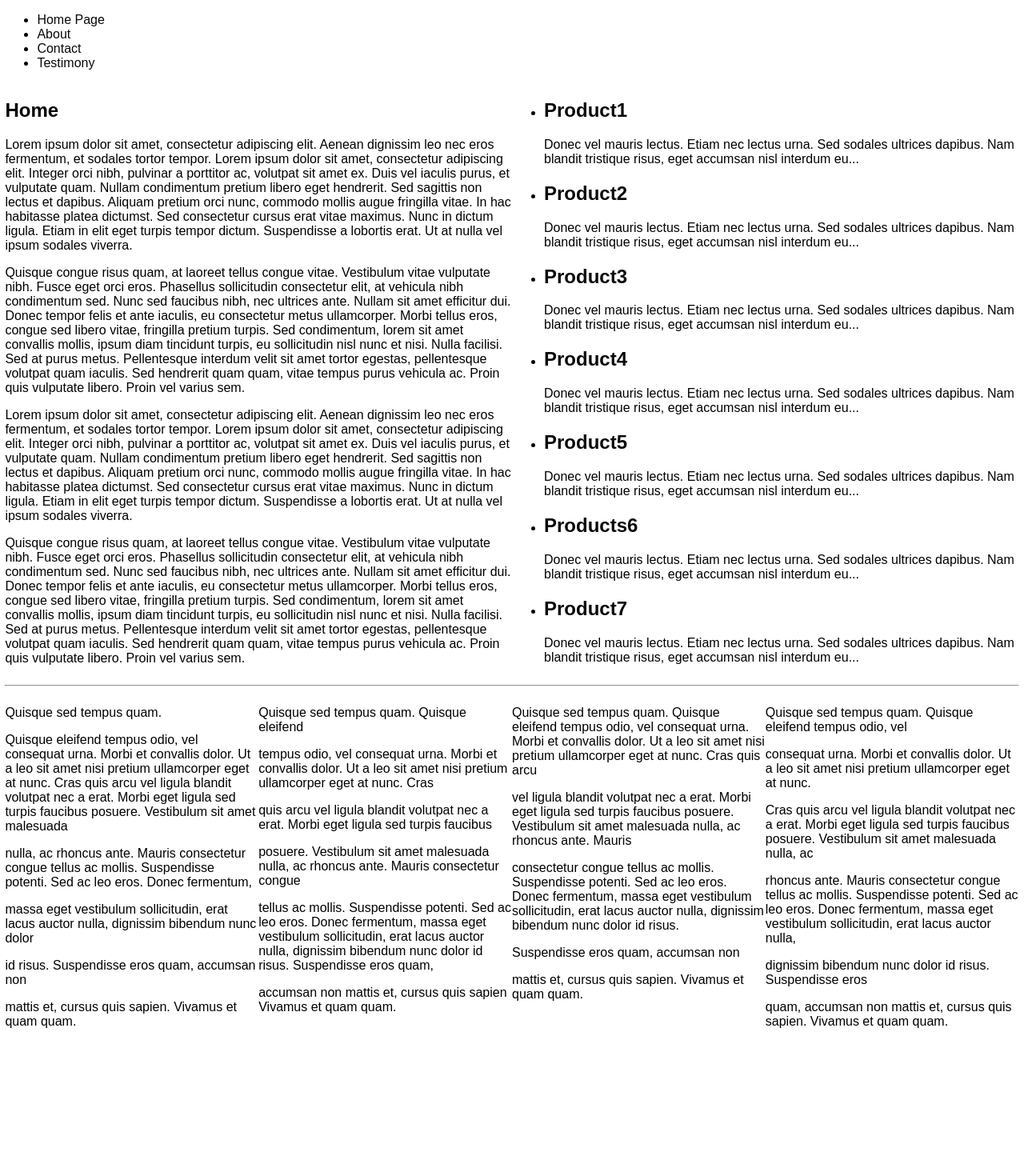
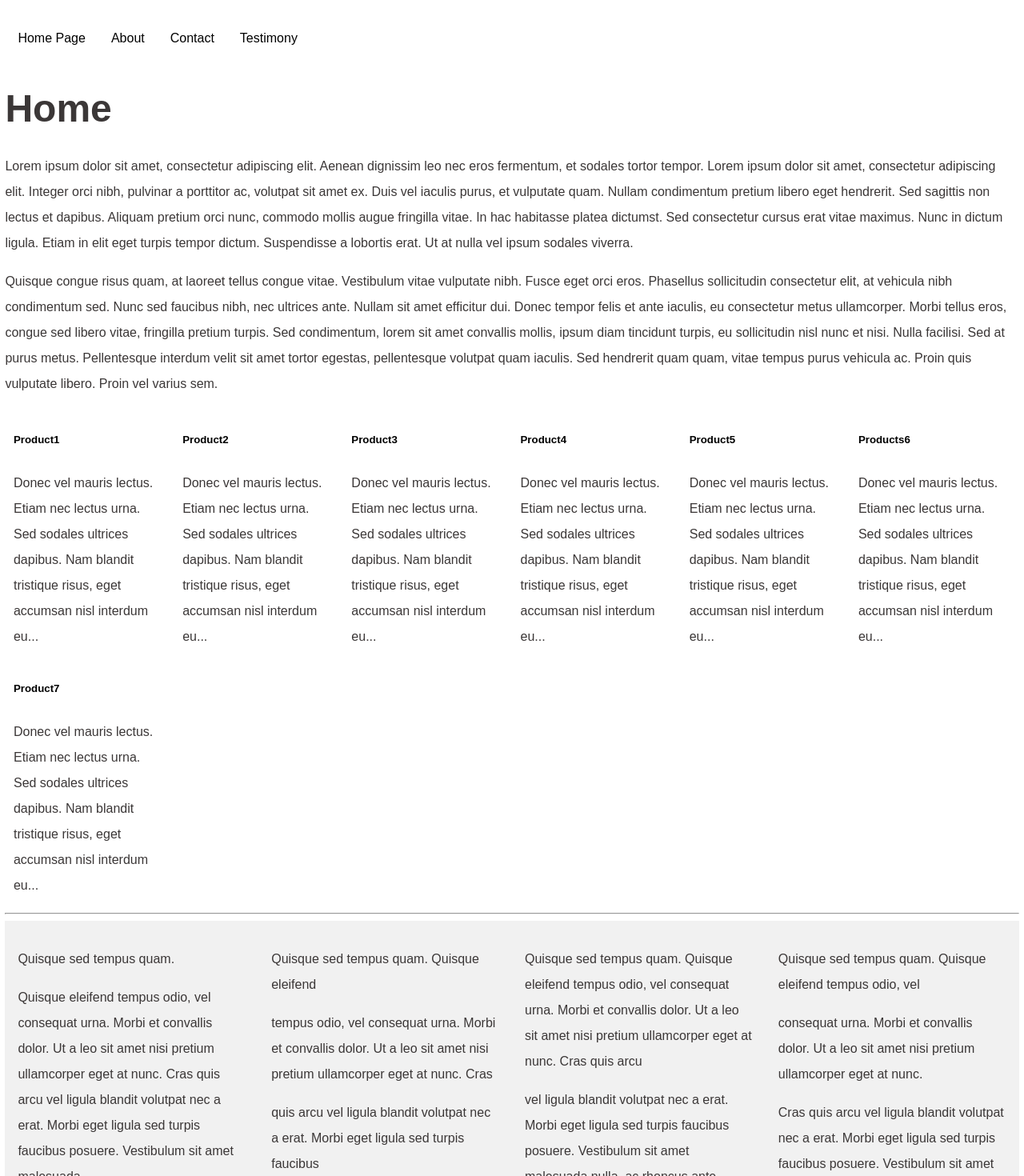
Before and after one commit to ivicakartelo/app27, a React (Create React App) app: page / in a window 1280 px wide. Shown: the top 1470 px of the page at 80% size. Before the commit the page ends 1302 px from the top, so only its background shows below. Built offline with nearby package versions, Linux system fonts and the light colour scheme.

Commit message:
React Horizontal and vertical menu

```diff
--- a/src/App.css
+++ b/src/App.css
@@ -1,16 +1,25 @@
 body {
   font-family: sans-serif;
-  font-weight: 100;
-  font-size: 1em; /* 16px/16px = 1em */
-  color: #000000;
+  font-size: 1rem; /* 16px/16px = 1em */
+  line-height: 2rem;
+  color: #3b3737;
   background-color: #ffffff;
+}
 
+a:link { text-decoration: none; color:#000000; }
+a:visited { text-decoration: none; color:#000000; }
+a:focus { text-decoration: none; color:#000000; }
+a:hover { text-decoration: underline; color:#000000; }
+
+h1 {
+  font-size: 3rem;
 }
+
 .container{
   width: 99%;
   max-width: 100%;
   padding: 0% 0; /* 0px/1200px = 0 */
-  margin: 0 auto;
+  margin: 16px auto;
 }
 
 .grid1{ width:8.33333333333333%;float:left; }     /* 100px/1200px=0,0833333333333333=8,33333333333333% */
@@ -43,7 +52,70 @@ body {
 .grid12 {
   width: 100%;
 }}
-a:link { text-decoration: none; color:rgb(9, 9, 10); }
-a:visited { text-decoration: none; color:rgb(11, 9, 9); }
-a:focus { text-decoration: none; color:rgb(191, 20, 45); }
-a:hover, a:active { text-decoration: none; color:rgb(247, 7, 163) }
+
+/*------------ Horizontal menu ------------*/
+
+nav ul {
+  list-style-type: none;
+  margin: 0;
+  padding: 0;
+  overflow: hidden;
+  background-color: #ffffff;
+}
+
+nav li {
+  float: left;
+}
+
+nav li a {
+  display: block;
+  color: white;
+  text-align: center;
+  padding: 16px;
+  text-decoration: none;
+}
+
+nav li a:hover {
+  background-color: #eae9d0;
+  color: #A8922A;
+  text-decoration: none;
+  border-radius: 4px;
+}
+
+/*------------ Vertical menu ------------*/
+
+aside ul {
+  list-style-type: none;
+  margin: 0;
+  padding: 10px;
+  width: 100%;
+}
+
+aside li a {
+  display: block;
+  color: #000;
+  padding: 0;
+  text-decoration: none;
+}
+
+aside li a:hover {
+  background-color: #f1f1f1;
+  color: #000000;
+  text-decoration: underline;
+}
+
+section {
+  margin: 5%;
+}
+
+footer {
+  overflow: hidden; /* for two parallel div to be the same height */
+}
+
+.infooter {
+  padding: 16px;
+  background-color: #f1f1f1;
+  float: left; /* for two parallel div to be the same height */
+  padding-bottom: 1000px; /* for two parallel div to be the same height */
+  margin-bottom: -1000px; /* for two parallel div to be the same height */
+}
--- a/src/components/Footer.js
+++ b/src/components/Footer.js
@@ -1,10 +1,10 @@
 export default function Footer() {
     return (
     <>
-        <div className="grid3"><p>Quisque sed tempus quam. </p><p>Quisque eleifend tempus odio, vel consequat urna. Morbi et convallis dolor. Ut a leo sit amet nisi pretium ullamcorper eget at nunc. Cras quis arcu vel ligula blandit volutpat nec a erat. Morbi eget ligula sed turpis faucibus posuere. Vestibulum sit amet malesuada</p><p> nulla, ac rhoncus ante. Mauris consectetur congue tellus ac mollis. Suspendisse potenti. Sed ac leo eros. Donec fermentum, </p><p>massa eget vestibulum sollicitudin, erat lacus auctor nulla, dignissim bibendum nunc dolor</p><p> id risus. Suspendisse eros quam, accumsan non </p><p>mattis et, cursus quis sapien. Vivamus et quam quam.</p></div>
-        <div className="grid3"><p>Quisque sed tempus quam. Quisque eleifend</p><p> tempus odio, vel consequat urna. Morbi et convallis dolor. Ut a leo sit amet nisi pretium ullamcorper eget at nunc. Cras </p><p>quis arcu vel ligula blandit volutpat nec a erat. Morbi eget ligula sed turpis faucibus </p><p>posuere. Vestibulum sit amet malesuada nulla, ac rhoncus ante. Mauris consectetur congue </p><p>tellus ac mollis. Suspendisse potenti. Sed ac leo eros. Donec fermentum, massa eget vestibulum sollicitudin, erat lacus auctor nulla, dignissim bibendum nunc dolor id risus. Suspendisse eros quam, </p><p>accumsan non mattis et, cursus quis sapien Vivamus et quam quam.</p></div>
-        <div className="grid3"><p>Quisque sed tempus quam. Quisque eleifend tempus odio, vel consequat urna. Morbi et convallis dolor. Ut a leo sit amet nisi pretium ullamcorper eget at nunc. Cras quis arcu</p><p> vel ligula blandit volutpat nec a erat. Morbi eget ligula sed turpis faucibus posuere. Vestibulum sit amet malesuada nulla, ac rhoncus ante. Mauris</p><p> consectetur congue tellus ac mollis. Suspendisse potenti. Sed ac leo eros. Donec fermentum, massa eget vestibulum sollicitudin, erat lacus auctor nulla, dignissim bibendum nunc dolor id risus. </p><p>Suspendisse eros quam, accumsan non</p><p> mattis et, cursus quis sapien. Vivamus et quam quam.</p></div>
-        <div className="grid3"><p>Quisque sed tempus quam. Quisque eleifend tempus odio, vel </p><p>consequat urna. Morbi et convallis dolor. Ut a leo sit amet nisi pretium ullamcorper eget at nunc. </p><p>Cras quis arcu vel ligula blandit volutpat nec a erat. Morbi eget ligula sed turpis faucibus posuere. Vestibulum sit amet malesuada nulla, ac </p><p>rhoncus ante. Mauris consectetur congue tellus ac mollis. Suspendisse potenti. Sed ac leo eros. Donec fermentum, massa eget vestibulum sollicitudin, erat lacus auctor nulla, </p><p>dignissim bibendum nunc dolor id risus. Suspendisse eros</p><p> quam, accumsan non mattis et, cursus quis sapien. Vivamus et quam quam.</p></div>
+        <div className="grid3"><div className="infooter"><p>Quisque sed tempus quam. </p><p>Quisque eleifend tempus odio, vel consequat urna. Morbi et convallis dolor. Ut a leo sit amet nisi pretium ullamcorper eget at nunc. Cras quis arcu vel ligula blandit volutpat nec a erat. Morbi eget ligula sed turpis faucibus posuere. Vestibulum sit amet malesuada</p><p> nulla, ac rhoncus ante. Mauris consectetur congue tellus ac mollis. Suspendisse potenti. Sed ac leo eros. Donec fermentum, </p><p>massa eget vestibulum sollicitudin, erat lacus auctor nulla, dignissim bibendum nunc dolor</p><p> id risus. Suspendisse eros quam, accumsan non </p><p>mattis et, cursus quis sapien. Vivamus et quam quam.</p></div></div>
+        <div className="grid3"><div className="infooter"><p>Quisque sed tempus quam. Quisque eleifend</p><p> tempus odio, vel consequat urna. Morbi et convallis dolor. Ut a leo sit amet nisi pretium ullamcorper eget at nunc. Cras </p><p>quis arcu vel ligula blandit volutpat nec a erat. Morbi eget ligula sed turpis faucibus </p><p>posuere. Vestibulum sit amet malesuada nulla, ac rhoncus ante. Mauris consectetur congue </p><p>tellus ac mollis. Suspendisse potenti. Sed ac leo eros. Donec fermentum, massa eget vestibulum sollicitudin, erat lacus auctor nulla, dignissim bibendum nunc dolor id risus. Suspendisse eros quam, </p><p>accumsan non mattis et, cursus quis sapien Vivamus et quam quam.</p></div></div>
+        <div className="grid3"><div className="infooter"><p>Quisque sed tempus quam. Quisque eleifend tempus odio, vel consequat urna. Morbi et convallis dolor. Ut a leo sit amet nisi pretium ullamcorper eget at nunc. Cras quis arcu</p><p> vel ligula blandit volutpat nec a erat. Morbi eget ligula sed turpis faucibus posuere. Vestibulum sit amet malesuada nulla, ac rhoncus ante. Mauris</p><p> consectetur congue tellus ac mollis. Suspendisse potenti. Sed ac leo eros. Donec fermentum, massa eget vestibulum sollicitudin, erat lacus auctor nulla, dignissim bibendum nunc dolor id risus. </p><p>Suspendisse eros quam, accumsan non</p><p> mattis et, cursus quis sapien. Vivamus et quam quam.</p></div></div>
+        <div className="grid3"><div className="infooter"><p>Quisque sed tempus quam. Quisque eleifend tempus odio, vel </p><p>consequat urna. Morbi et convallis dolor. Ut a leo sit amet nisi pretium ullamcorper eget at nunc. </p><p>Cras quis arcu vel ligula blandit volutpat nec a erat. Morbi eget ligula sed turpis faucibus posuere. Vestibulum sit amet malesuada nulla, ac </p><p>rhoncus ante. Mauris consectetur congue tellus ac mollis. Suspendisse potenti. Sed ac leo eros. Donec fermentum, massa eget vestibulum sollicitudin, erat lacus auctor nulla, </p><p>dignissim bibendum nunc dolor id risus. Suspendisse eros</p><p> quam, accumsan non mattis et, cursus quis sapien. Vivamus et quam quam.</p></div></div>
     </>
 
     )
--- a/src/components/Home.js
+++ b/src/components/Home.js
@@ -2,17 +2,9 @@ export default function Home() {
     return (
         <>
             <h1>Home</h1>
-
             <p>Lorem ipsum dolor sit amet, consectetur adipiscing elit. Aenean dignissim leo nec eros fermentum, et sodales tortor tempor. Lorem ipsum dolor sit amet, consectetur adipiscing elit. Integer orci nibh, pulvinar a porttitor ac, volutpat sit amet ex. Duis vel iaculis purus, et vulputate quam. Nullam condimentum pretium libero eget hendrerit. Sed sagittis non lectus et dapibus. Aliquam pretium orci nunc, commodo mollis augue fringilla vitae. In hac habitasse platea dictumst. Sed consectetur cursus erat vitae maximus. Nunc in dictum ligula. Etiam in elit eget turpis tempor dictum. Suspendisse a lobortis erat. Ut at nulla vel ipsum sodales viverra.
             </p>
-            <p>
-            Quisque congue risus quam, at laoreet tellus congue vitae. Vestibulum vitae vulputate nibh. Fusce eget orci eros. Phasellus sollicitudin consectetur elit, at vehicula nibh condimentum sed. Nunc sed faucibus nibh, nec ultrices ante. Nullam sit amet efficitur dui. Donec tempor felis et ante iaculis, eu consectetur metus ullamcorper. Morbi tellus eros, congue sed libero vitae, fringilla pretium turpis. Sed condimentum, lorem sit amet convallis mollis, ipsum diam tincidunt turpis, eu sollicitudin nisl nunc et nisi. Nulla facilisi. Sed at purus metus. Pellentesque interdum velit sit amet tortor egestas, pellentesque volutpat quam iaculis. Sed hendrerit quam quam, vitae tempus purus vehicula ac. Proin quis vulputate libero. Proin vel varius sem.
-            </p>
-            <p>
-                Lorem ipsum dolor sit amet, consectetur adipiscing elit. Aenean dignissim leo nec eros fermentum, et sodales tortor tempor. Lorem ipsum dolor sit amet, consectetur adipiscing elit. Integer orci nibh, pulvinar a porttitor ac, volutpat sit amet ex. Duis vel iaculis purus, et vulputate quam. Nullam condimentum pretium libero eget hendrerit. Sed sagittis non lectus et dapibus. Aliquam pretium orci nunc, commodo mollis augue fringilla vitae. In hac habitasse platea dictumst. Sed consectetur cursus erat vitae maximus. Nunc in dictum ligula. Etiam in elit eget turpis tempor dictum. Suspendisse a lobortis erat. Ut at nulla vel ipsum sodales viverra.
-            </p>
-            <p>
-            Quisque congue risus quam, at laoreet tellus congue vitae. Vestibulum vitae vulputate nibh. Fusce eget orci eros. Phasellus sollicitudin consectetur elit, at vehicula nibh condimentum sed. Nunc sed faucibus nibh, nec ultrices ante. Nullam sit amet efficitur dui. Donec tempor felis et ante iaculis, eu consectetur metus ullamcorper. Morbi tellus eros, congue sed libero vitae, fringilla pretium turpis. Sed condimentum, lorem sit amet convallis mollis, ipsum diam tincidunt turpis, eu sollicitudin nisl nunc et nisi. Nulla facilisi. Sed at purus metus. Pellentesque interdum velit sit amet tortor egestas, pellentesque volutpat quam iaculis. Sed hendrerit quam quam, vitae tempus purus vehicula ac. Proin quis vulputate libero. Proin vel varius sem.
+            <p>Quisque congue risus quam, at laoreet tellus congue vitae. Vestibulum vitae vulputate nibh. Fusce eget orci eros. Phasellus sollicitudin consectetur elit, at vehicula nibh condimentum sed. Nunc sed faucibus nibh, nec ultrices ante. Nullam sit amet efficitur dui. Donec tempor felis et ante iaculis, eu consectetur metus ullamcorper. Morbi tellus eros, congue sed libero vitae, fringilla pretium turpis. Sed condimentum, lorem sit amet convallis mollis, ipsum diam tincidunt turpis, eu sollicitudin nisl nunc et nisi. Nulla facilisi. Sed at purus metus. Pellentesque interdum velit sit amet tortor egestas, pellentesque volutpat quam iaculis. Sed hendrerit quam quam, vitae tempus purus vehicula ac. Proin quis vulputate libero. Proin vel varius sem.
             </p>
         </>
     );
--- a/src/components/Products.js
+++ b/src/components/Products.js
@@ -3,21 +3,22 @@ import { Link } from 'react-router-dom';
 
 function ProductsList({products}) {
     return (
-        <ul className="products">
-            {products.map((product) =>
-            <article>
-                <li key={product.id}>
+        <>
+        {products.map((product) =>
+            <div key={product.id} className="grid2">
+                <section>
                     <Link  to={`/${product.id}`}>
-                    <h2>{product.name}</h2>
+                    <h5>{product.name}</h5>
                     </Link>
                     {product.description[1].substring(0, 150)}...
-                </li>
-            </article>
+                </section>
+            </div>
             )
-            }
-        </ul>
+        }
+        </>
     );
 }
+
 export default function Products() {
     return (
     <>
--- a/src/pages/HomePage.js
+++ b/src/pages/HomePage.js
@@ -6,7 +6,7 @@ import Footer from '../components/Footer';
 export default function HomePage() {
     return (
       <>
-      <div className="container">
+        <div className="container">
             <div className="grid12">
                 <header>
                     <nav>
@@ -15,29 +15,25 @@ export default function HomePage() {
                 </header>
             </div>
 
-            <div className="grid6">
+            <div className="grid12">
                 <article>
                     <Home />
                 </article>
             </div>
 
-            <div className="grid6">
-                <aside>
-                    <Products />
-                </aside>
-            </div>
+            <article>
+                <Products />
+            </article>
 
-        <div className="grid12">
+            <div className="grid12">
                 <hr />
             </div>
-
-      <div className="grid12">
+            <div className="grid12">
                 <footer>
                     <Footer />
                 </footer>
             </div>
         </div>
-
       </>
     )
 }
```
